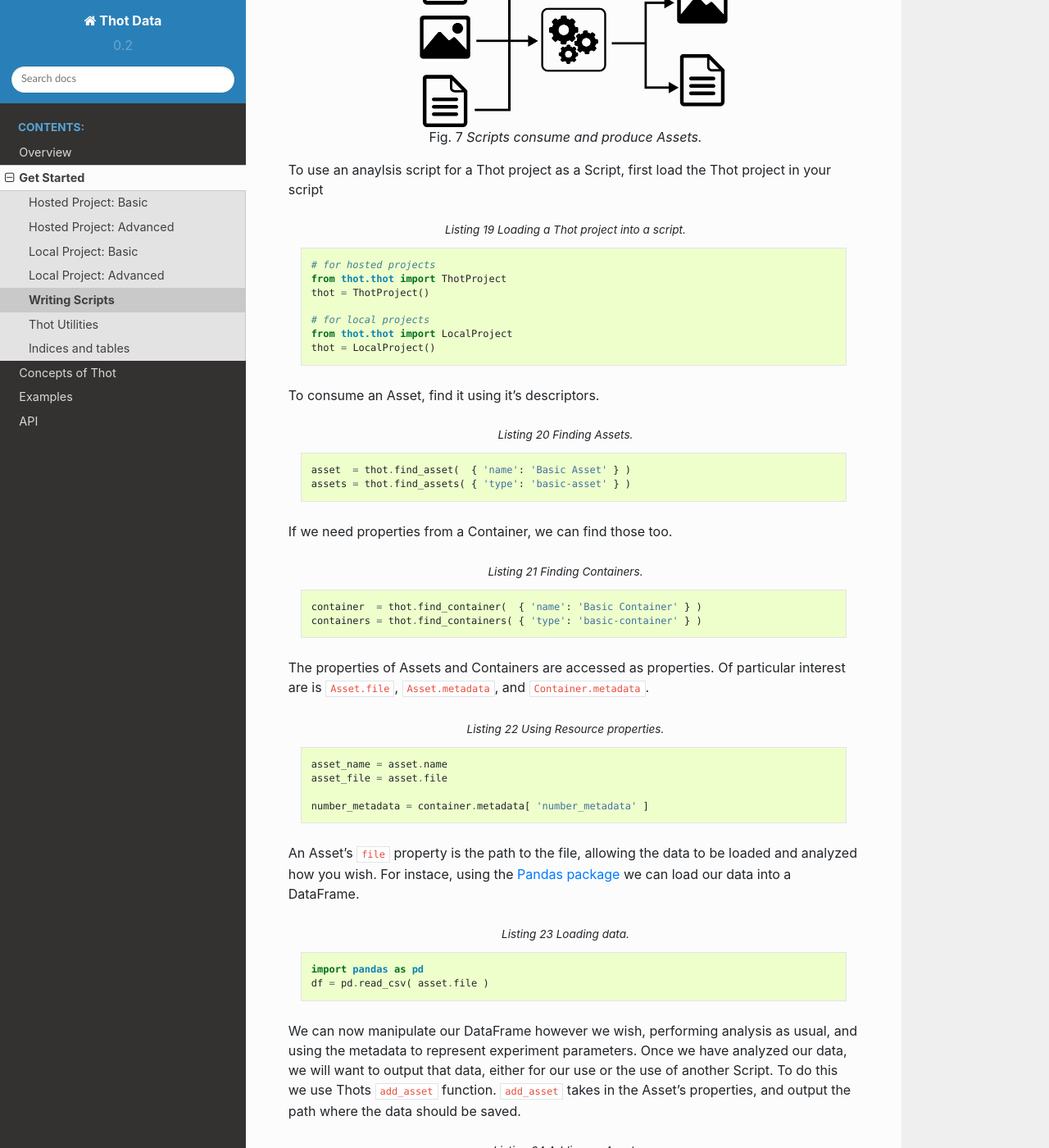
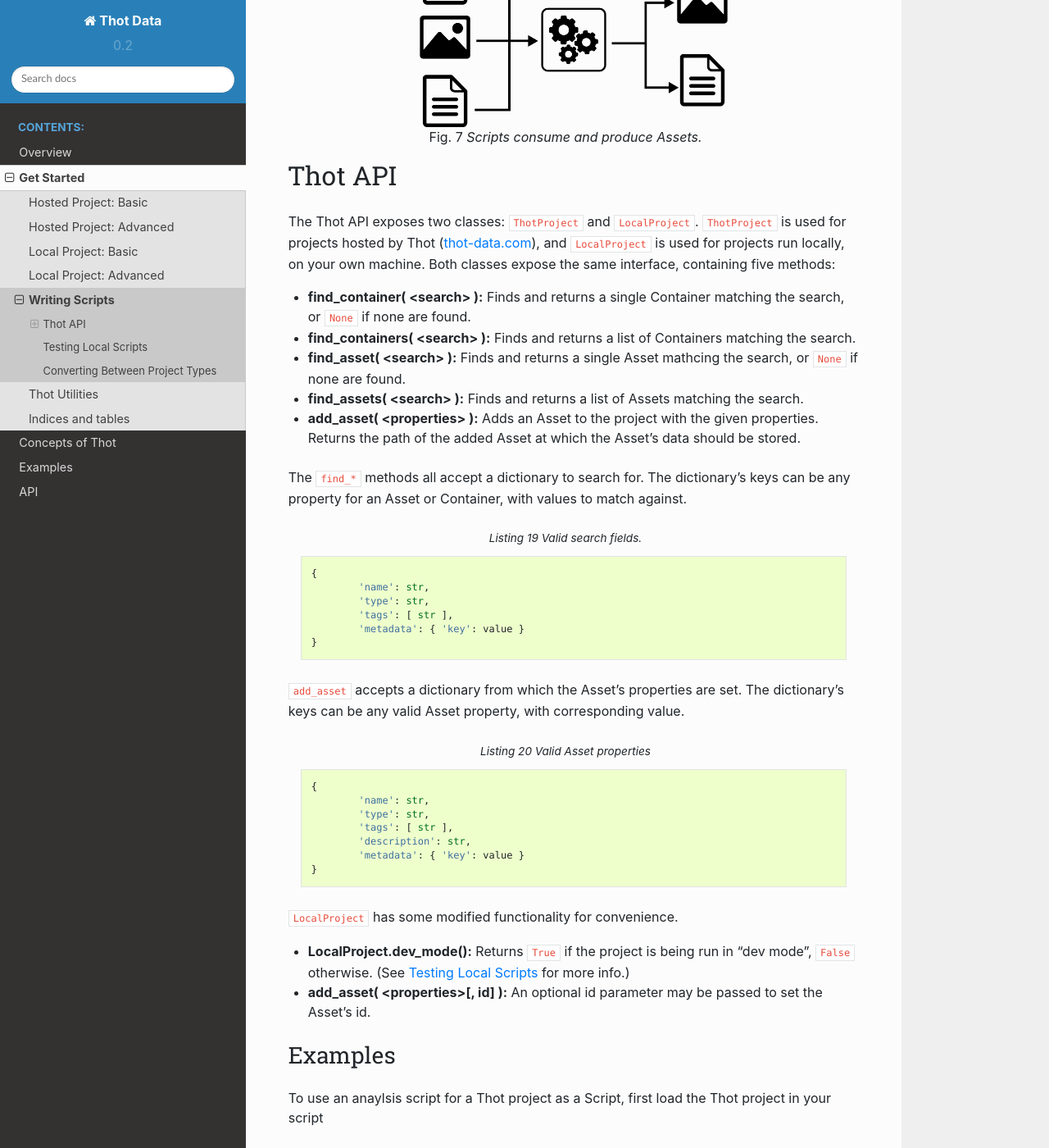
Before and after one commit to syre-data/docs, a Sphinx documentation site: the page built from source/get_started/writing_scripts.rst, in a window 1280 px wide and 1400 px high, scrolled down 258 px. Shown: the whole window at 82% size. Built offline with Sphinx 7.4.7 and the Read the Docs theme 2.0.0, drawn with Linux system fonts in a browser that asks for light colours; some of the changed text lies outside the part shown.

Commit message:
Updated Get Started > Writing Scripts.

```diff
--- a/source/get_started/writing_scripts.rst
+++ b/source/get_started/writing_scripts.rst
@@ -1,10 +1,12 @@
+.. include:: <isoamsa.txt>
+
 ###############
 Writing Scripts
 ###############
 
 Thot Scripts are functions that consume and produce Assets.
 
-.. figure:: /_static/script-model.png
+.. figure:: /_static/overview/script-model.png
 	:align: center
 	:width: 55%
 	:alt: Script model.
@@ -12,6 +14,57 @@
 	:class: no-scaled-link
 
 	Scripts consume and produce Assets.
+
+********
+Thot API
+********
+
+The Thot API exposes two classes: ``ThotProject`` and ``LocalProject``. ``ThotProject`` is used for projects hosted by Thot (`thot-data.com <http://thot-data.com>`_), and ``LocalProject`` is used for projects run locally, on your own machine. Both classes expose the same interface, containing five methods:
+
++ **find_container( <search> ):** Finds and returns a single Container matching the search, or ``None`` if none are found.
+
++ **find_containers( <search> ):** Finds and returns a list of Containers matching the search.
+
++ **find_asset( <search> ):** Finds and returns a single Asset mathcing the search, or ``None`` if none are found.
+
++ **find_assets( <search> ):** Finds and returns a list of Assets matching the search.
+
++ **add_asset( <properties> ):** Adds an Asset to the project with the given properties. Returns the path of the added Asset at which the Asset's data should be stored.
+
+The ``find_*`` methods all accept a dictionary to search for. The dictionary's keys can be any property for an Asset or Container, with values to match against.
+
+.. code-block:: python
+	:caption: Valid search fields.
+
+	{
+		'name': str,
+		'type': str,
+		'tags': [ str ],
+		'metadata': { 'key': value }
+	}
+
+``add_asset`` accepts a dictionary from which the Asset's properties are set. The dictionary's keys can be any valid Asset property, with corresponding value.
+
+.. code-block:: python
+	:caption: Valid Asset properties
+
+	{
+		'name': str,
+		'type': str,
+		'tags': [ str ],
+		'description': str,
+		'metadata': { 'key': value }
+	}
+
+``LocalProject`` has some modified functionality for convenience.
+
++ **LocalProject.dev_mode():** Returns ``True`` if the project is being run in "dev mode", ``False`` otherwise. (See :ref:`Testing Local Scripts <testing_local_scripts>` for more info.)
+
++ **add_asset( <properties>[, id] ):** An optional id parameter may be passed to set the Asset's id.
+
+
+Examples
+========
 
 To use an anaylsis script for a Thot project as a Script, first load the Thot project in your script
 
@@ -52,7 +105,7 @@
 
 	number_metadata = container.metadata[ 'number_metadata' ]
 
-An Asset's ``file`` property is the path to the file, allowing the data to be loaded and analyzed how you wish. For instace, using the `Pandas package <https://pandas.pydata.org/>`__ we can load our data into a DataFrame.
+An Asset's ``file`` property is the path to the file, allowing the data to be loaded and analyzed how you wish. For instace, using the `Pandas package <https://pandas.pydata.org/>`_ we can load our data into a DataFrame.
 
 .. code-block:: python
 	:caption: Loading data.
@@ -60,7 +113,7 @@
 	import pandas as pd
 	df = pd.read_csv( asset.file )
 
-We can now manipulate our DataFrame however we wish, performing analysis as usual, and using the metadata to represent experiment parameters. Once we have analyzed our data, we will want to output that data, either for our use or the use of another Script. To do this we use Thots ``add_asset`` function. ``add_asset`` takes in the Asset's properties, and output the path where the data should be saved.
+We can now manipulate our DataFrame however we wish, performing analysis as usual, and using the metadata to represent experiment parameters. Once we have analyzed our data, we will want to output that data, either for our use or the use of another Script. To do this we use Thot's ``add_asset`` function. ``add_asset`` takes in the Asset's properties, and output the path where the data should be saved.
 
 .. code-block:: python
 	:caption: Adding an Asset.
@@ -81,3 +134,47 @@
 	df.to_csv( new_asset_path )
 
 There are no limits on how many Assets a Script can consume or produce. Scripts can also be given a priority, dictating their run order. This is important if multiple Scripts are associated to a single Container, and one Script depends on the Asset created by another.
+
+.. _testing_local_scripts:
+
+*********************
+Testing Local Scripts
+*********************
+
+.. note::
+
+	This only applies to ``LocalProject``.
+
+It is conventient to test your analysis script on a specific Contain to ensure it is producing the correct results. Thot allows you to do this by passing in a root Container when creating the project.
+
+.. code-block:: python
+	:caption: Setting a Local Project's root Container.
+
+	# for local projects only
+	from thot.thot import LocalProject
+	thot = LocalProject( 'path/to/test/container' )
+
+However with this arrangement, the script will always use the given Container as the root. Instead, we want to use the designated path only for testing, but allow Thot to set the root Container during the actual analysis. ``LocalProject`` has a ``dev_mode()`` method which allows the script to distinguish if Thot is running an analysis, or if you are just testing the script. Here is the canonical pattern for implementing an analysis script that can be tested.
+
+.. code-block:: python
+	:caption: Testing a local script.
+
+	root_path = (
+	    'path/to/test/container'
+	    if LocalProject.dev_mode() else
+	    None
+	)
+
+	thot = LocalProject( root_path )
+
+In this snippet we see that if the project is being run in "dev mode" we pass the root Container we want to test the script on. If the script is being run in an analysis, though, ``dev_mode()`` will return ``False``, setting the root Container to ``None``, allowing Thot to run the Script on it's associated Containers.
+
+********************************
+Converting Between Project Types
+********************************
+
+As we've seen, Thot has two types of projects: ``ThotProject`` and ``LocalProject``. Both projects expose the same API, making conversion between the two seemless. There are only two changes you need to make to convert a local analysis script into a hosted analysis script, or vice versa:
+
+1. ``from thot.thot import LocalProject`` |harr| ``from thot.thot import ThotProject``
+
+2. ``thot = LocalProject()`` |harr| ``thot = ThotProject()``
```
Also changed, not shown: source/overview.rst (+12 -12 lines), source/_static/overview/container-model.png (renamed from source/_static/container-model.png), source/_static/overview/organization-analysis-model-nested.png (renamed from source/_static/organization-analysis-model-nested.png), source/_static/overview/organization-analysis-model.png (renamed from source/_static/organization-analysis-model.png), source/_static/overview/process-01-organize.png (renamed from source/_static/process-01-organize.png), source/_static/overview/process-02-data.png (renamed from source/_static/process-02-data.png), source/_static/overview/process-03-associate.png (renamed from source/_static/process-03-associate.png), source/_static/overview/process-04a-analyze.png (renamed from source/_static/process-04a-analyze.png), source/_static/overview/process-04b-analyze.png (renamed from source/_static/process-04b-analyze.png), source/_static/overview/process-04c-analyze.png (renamed from source/_static/process-04c-analyze.png), source/_static/overview/script-model.png (renamed from source/_static/script-model.png), 2 other files.
